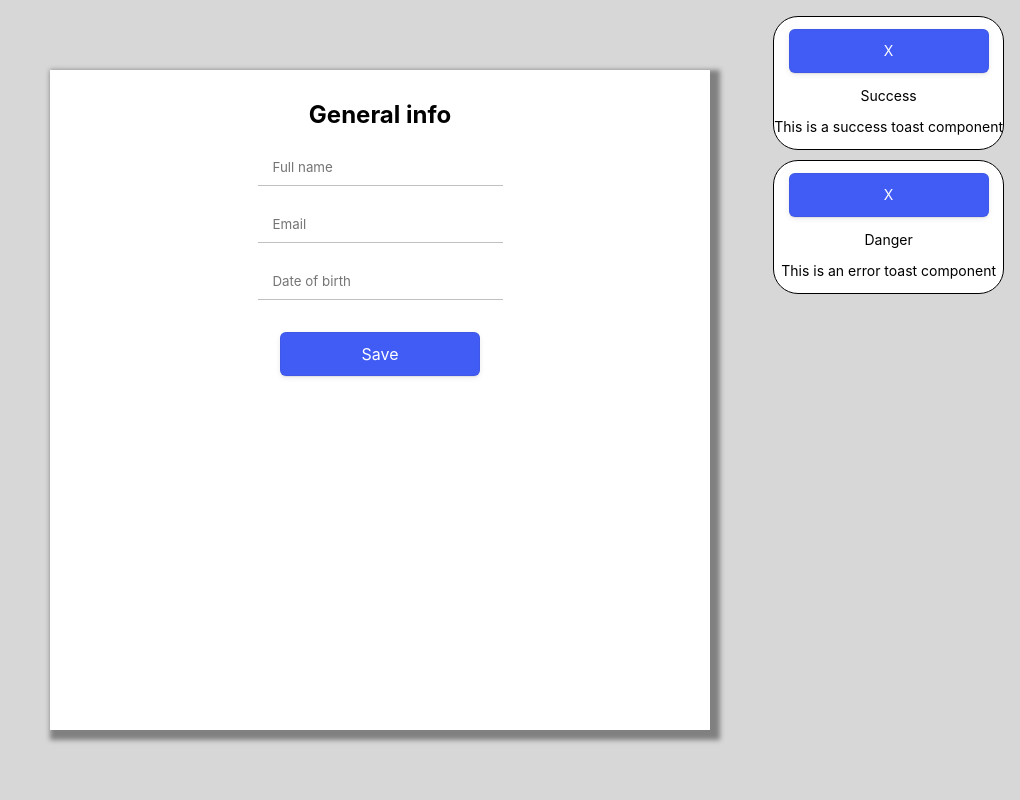
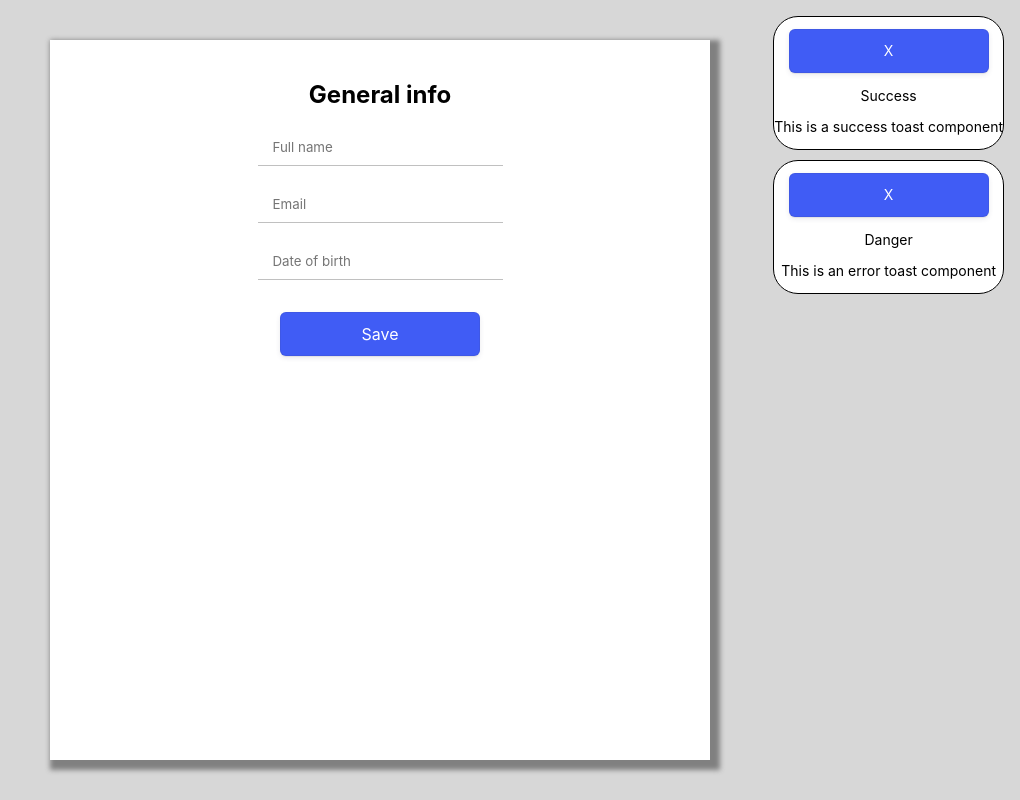
Before and after one commit to Nelfimov/odin-cv, a React (Create React App) app: page / in a window 1280 px wide. Shown: the whole page, without its empty margins (260-1280 px from the left). Built offline with nearby package versions, Linux system fonts and the light colour scheme.

Commit message:
styling fixes

```diff
--- a/src/styles/index.css
+++ b/src/styles/index.css
@@ -15,15 +15,20 @@ code {
     monospace;
 }
 
+h1,
+h2 {
+  margin-top: 0;
+}
+
 #root {
   background-color: white;
   box-shadow: 5px 5px 5px 5px grey;
   text-align: center;
   align-self: center;
   justify-self: center;
-  height: 80vh;
+  min-height: 80vh;
   width: 80vh;
-  padding: 10px;
+  padding: 40px 10px;
 }
 
 #root>div,
```
